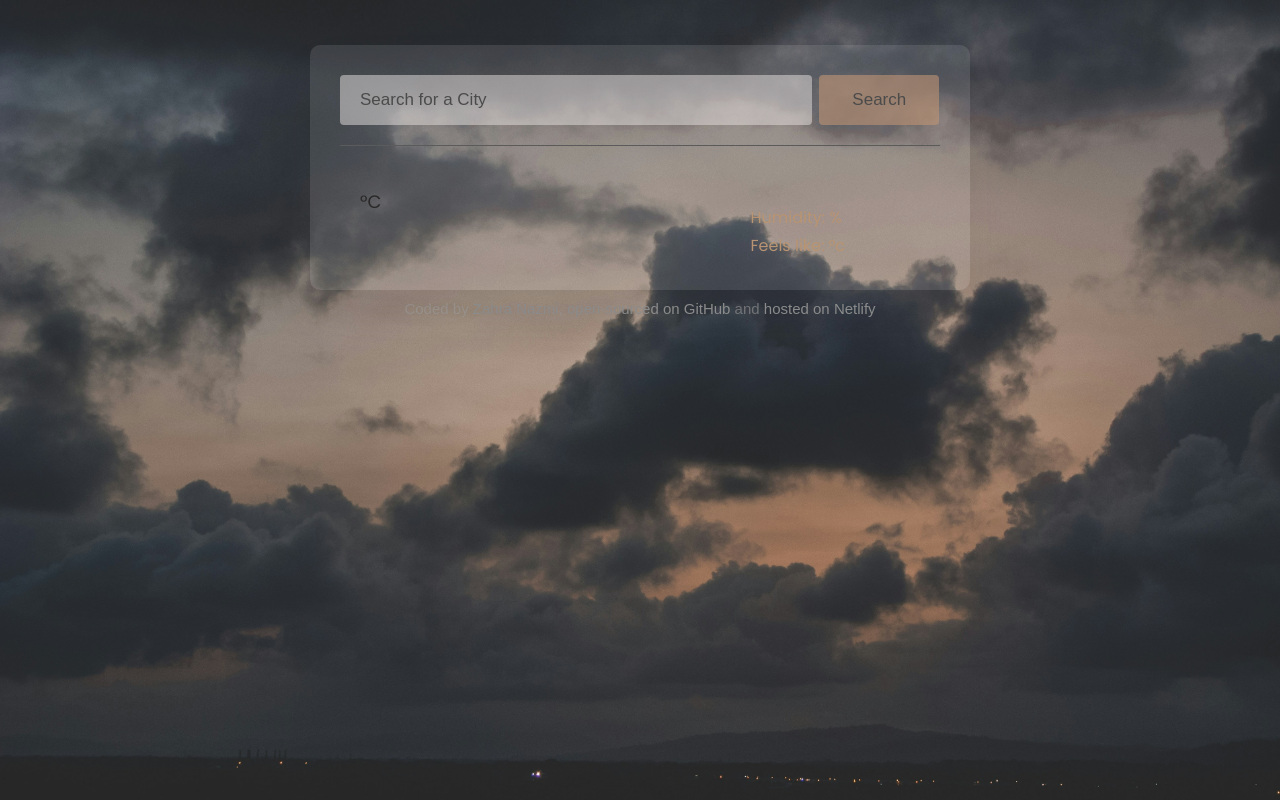
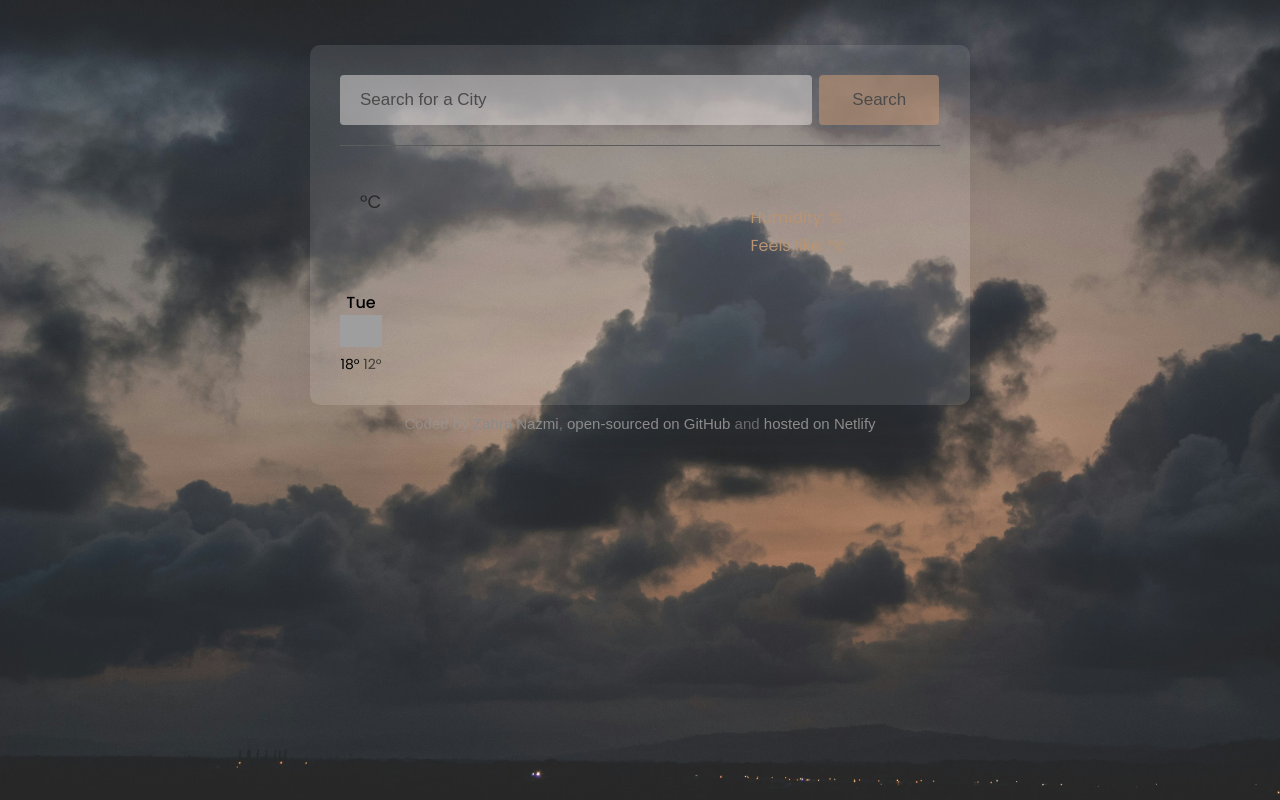
Before and after one commit to Zahranazmi/forecast-app, a plain HTML site: page index.html in a window 1280 px wide. Drawn offline with nearby package versions, Linux system fonts and the light colour scheme; no server answers; grey boxes are pictures that could not be loaded; a web font is replaced by a local one.

Commit message:
Added the forecast HTML and CSS

```diff
--- a/index.html
+++ b/index.html
@@ -45,6 +45,22 @@
             <span id="feels-like"></span>°c
           </div>
         </div>
+        <div class="weather-forecast">
+          <div class="row">
+            <div class="col-2">
+              <div class="weather-forecast-date">Tue</div>
+              <img
+                src="http://shecodes-assets.s3.amazonaws.com/api/weather/icons/scattered-clouds-night.png"
+                width="42"
+                class="weather-forecast-icon"
+              />
+              <div class="weather-forecast-temperatures">
+                <span class="weather-forecast-temperature-max"> 18° </span>
+                <span class="weather-forecast-temperature-min">12°</span>
+              </div>
+            </div>
+          </div>
+        </div>
       </main>
     </div>
     <footer>
--- a/src/style.css
+++ b/src/style.css
@@ -113,3 +113,25 @@ a {
 a:hover {
   color: #b0927c;
 }
+
+.weather-forecast {
+  margin-top: 30px;
+  text-align: center;
+}
+
+.row {
+  display: flex;
+  flex-wrap: wrap;
+}
+.weather-forecast-date {
+  font-size: 16px;
+  font-weight: 500;
+}
+
+.weather-forecast-temperatures {
+  font-size: 14px;
+}
+
+.weather-forecast-temperature-min {
+  opacity: 0.6;
+}
```
